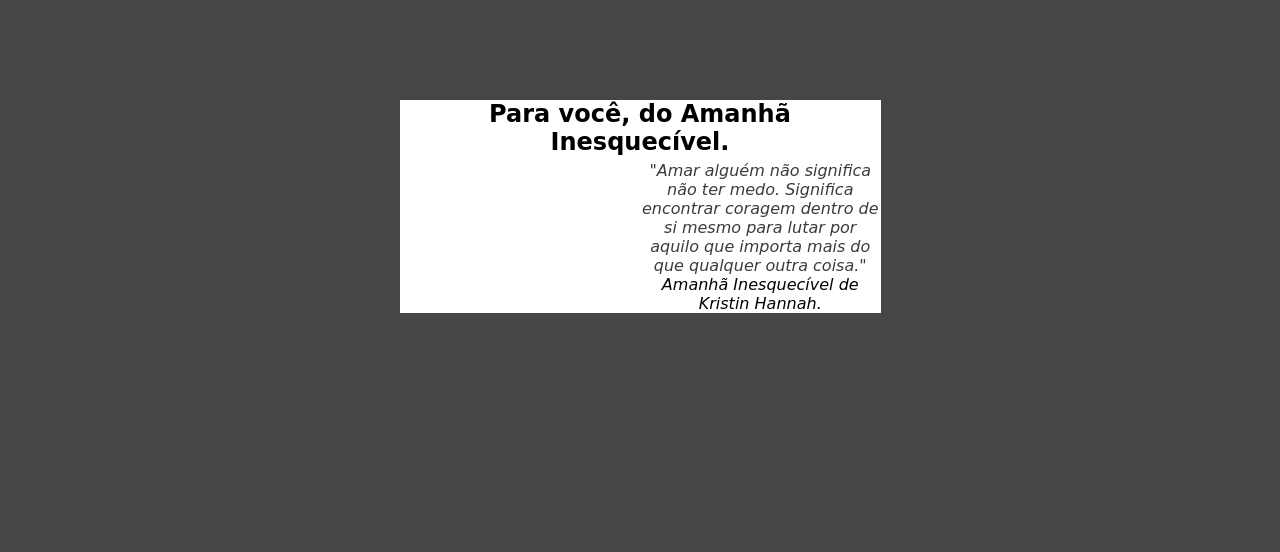
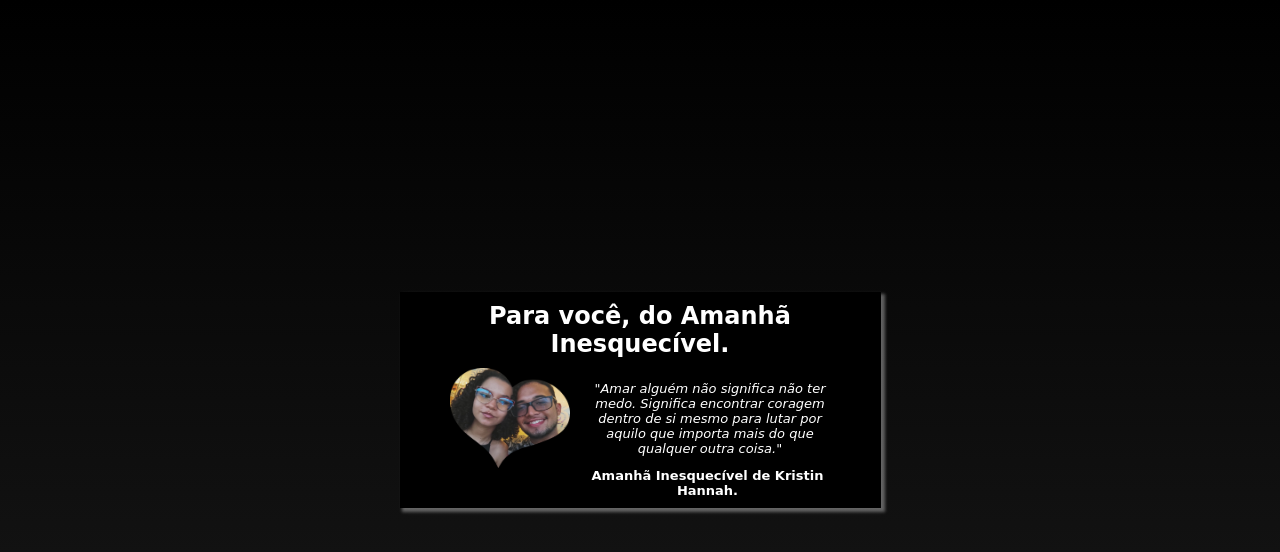
Before and after one commit to Paulo-VictorSB/Presente-Aline, a plain HTML site: page index.html in a window 1280 px wide. Drawn offline with Linux system fonts and the light colour scheme.

Commit message:
v02
Imagens adicionadas

```diff
--- a/assets/styles/style.css
+++ b/assets/styles/style.css
@@ -7,34 +7,46 @@
 }
 
 body {
-    background-color: rgb(70, 70, 70);
+    background-image: linear-gradient(to bottom, rgb(0, 0, 0), rgb(26, 26, 26));
     display: flex;
     align-items: center;
     justify-content: center;
+    height: 100vh;
 }
 
 .container {
-    margin-top: 100px;
     display: flex;
     flex-flow: column nowrap;
+    align-items: center;
+    justify-content: center;
     text-align: center;
-    background-color: white;
+    background-color: black;
+    color: white;
+    padding: 10px 0px;
     max-width: 481px;
+    box-shadow: 3px 3px 3px 1px rgba(206, 206, 206, 0.438);
 }
 
 article{
     font-family: 'Dancing Script', cursive;
-    width: 50%;
-    margin-left: 50%;
-    margin-top: 5px;
+    margin-top: 10px;
+    display: flex;
+    flex-flow: row-reverse;
+    align-items: center;
+    justify-content: center;
+    gap: 20px;
 }
 
 article p {
-    color: rgb(59, 59, 59);
+    font-size: small;
     font-weight: lighter;
     font-style: italic;
+    width: 50%;
 }
 
 .p-article{
-    color: black;
+    font-weight: bold;
+    width: 50%;
+    margin-left: 135px;
+    font-size: small;
 }
--- a/index.html
+++ b/index.html
@@ -17,8 +17,9 @@
         <h1>Para você, do Amanhã Inesquecível.</h1>
         <article>
             <p>"Amar alguém não significa não ter medo. Significa encontrar coragem dentro de si mesmo para lutar por aquilo que importa mais do que qualquer outra coisa."</p>
-            <p class="p-article">Amanhã Inesquecível de Kristin Hannah.</p>
+            <img src="assets/images/imagem-coracao.png" alt="coração-casal" width="120px" height="100px">
         </article>
+        <p class="p-article">Amanhã Inesquecível de Kristin Hannah.</p>
     </section>
 
 </body>
```
Also changed, not shown: assets/images/imagem-coracao.png (added).
